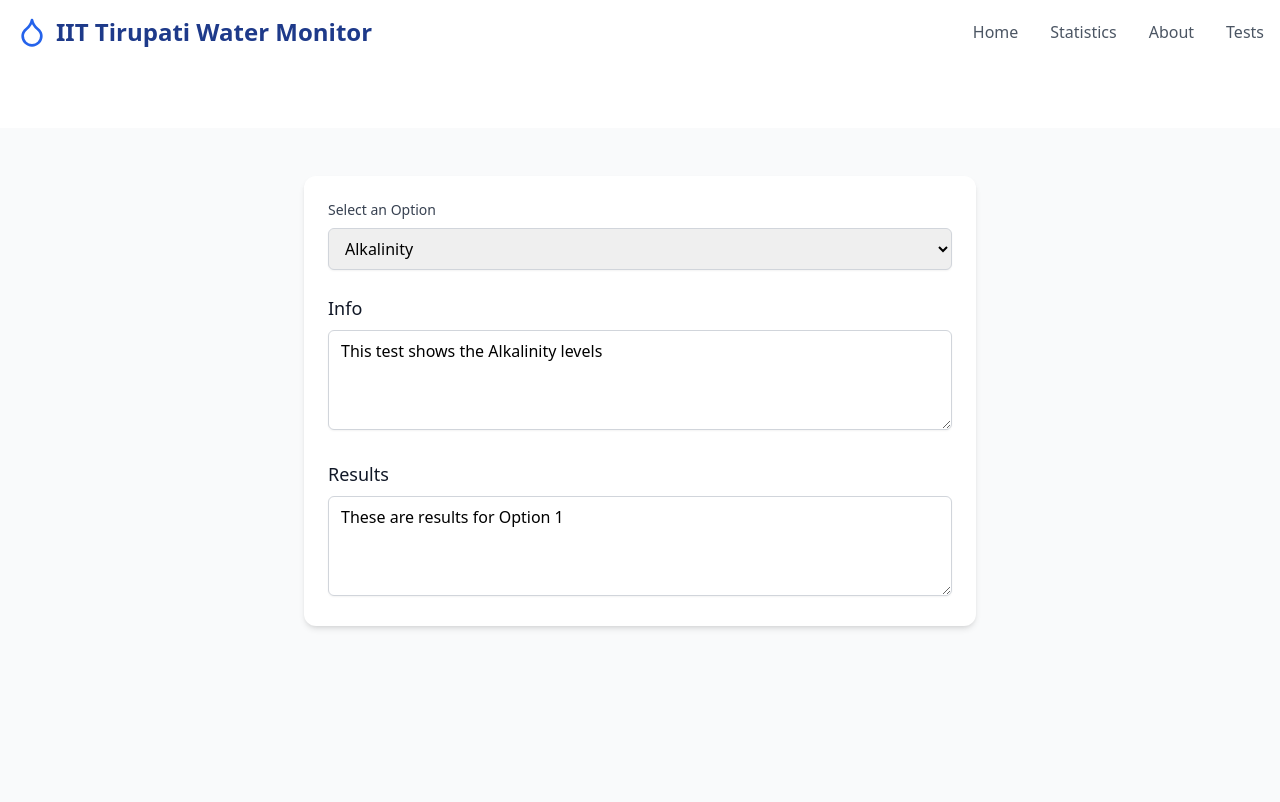
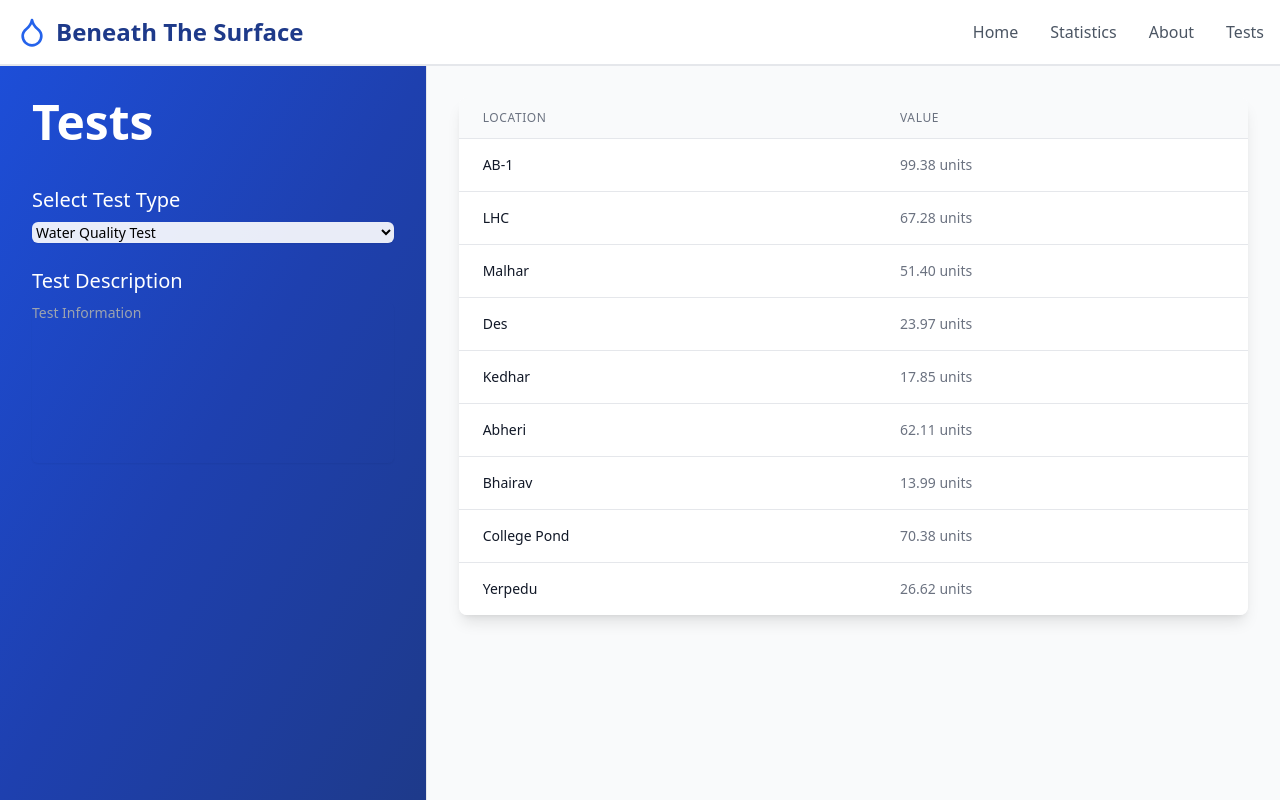
Before and after one commit to VasantatiChitraksh/Beneath-The-Surface, a React (Vite) app in the folder Website_Code/: page /tests in a window 1280 px wide. Shown: the top 802 px of the page. Built offline with nearby package versions, Linux system fonts and the light colour scheme.

Commit message:
Tests.tsx updated

```diff
--- a/Website_Code/src/App.tsx
+++ b/Website_Code/src/App.tsx
@@ -19,11 +19,6 @@ const App: React.FC = () => {
         <Route path="/survey" element={<SurveyForm />} />
         <Route path="/tests" element={<Tests/>}/>
       </Routes>
-      <footer className="bg-blue-900 text-white py-8">
-        <div className="container mx-auto px-4 text-center">
-          <p>© 2025 IIT Tirupati Water Conservation Initiative</p>
-        </div>
-      </footer>
     </div>
   );
 }
--- a/Website_Code/src/components/Header.tsx
+++ b/Website_Code/src/components/Header.tsx
@@ -3,14 +3,14 @@ import { DropletIcon } from 'lucide-react';
 
 const Header = () => {
   return (
-    <header className="bg-white shadow-md">
+    <header className="bg-white shadow-md border-b-2">
       <nav className="container mx-auto px-4 py-4">
         <div className="flex items-center justify-between">
           <div className="flex items-center space-x-2">
             <DropletIcon className="h-8 w-8 text-blue-600" />
-            <span className="text-2xl font-bold text-blue-900">
-              IIT Tirupati Water Monitor
-            </span>
+            <a href="/" className="text-2xl font-bold text-blue-900">
+              Beneath The Surface
+            </a>
           </div>
           <div className="hidden md:flex space-x-8">
             <a href="/" className="text-gray-600 hover:text-blue-600">Home</a>
--- a/Website_Code/src/components/homepage.tsx
+++ b/Website_Code/src/components/homepage.tsx
@@ -10,6 +10,11 @@ const Homepage = () => {
         <Hero/>
         <Statistics/>
         <About/>
+      <footer className="bg-blue-900 text-white py-8">
+        <div className="container mx-auto px-4 text-center">
+          <p>© 2025 IIT Tirupati Water Conservation Initiative</p>
+        </div>
+      </footer>
     </div>
     );
 };
--- a/Website_Code/src/components/tests.tsx
+++ b/Website_Code/src/components/tests.tsx
@@ -1,86 +1,113 @@
 import React, { useState } from 'react';
 
-interface TextBoxContent {
-  test: string;
-  results: string;
-}
+function Tests() {
+  const [description, setDescription] = useState('');
+  const [selectedTest, setSelectedTest] = useState('test-1');
 
-const Tests = () => {
-  const [selectedOption, setSelectedOption] = useState('Alkalinity');
+  const locations = [
+    "AB-1",
+    "LHC",
+    "Malhar",
+    "Des",
+    "Kedhar",
+    "Abheri",
+    "Bhairav",
+    "College Pond",
+    "Yerpedu"
+  ];
 
-  // Define content for different dropdown options
-  const contentMap: Record<string, TextBoxContent> = {
-    Alkalinity: {
-      test: "This test shows the Alkalinity levels",
-      results: "These are results for Option 1"
-    },
-    Acidity: {
-      test: "This test shows the Acidity levels",
-      results: "These are results for Option 2"
-    },
-    ph: {
-        test: "This test shows the pH levels",
-        results: "These are results for Option 2"
-    },
-    Turbidty: {
-        test: "This test shows the Turbidity levels",
-        results: "These are results for Option 2"
-    },
-    Hardness: {
-      test: "This test shows the Hardness levels",
-      results: "These are results for Option 3"
-    }
-  };
+  const tableData = locations.map((location, index) => ({
+    id: index + 1,
+    location,
+    value: `${(Math.random() * 100).toFixed(2)} units`
+  }));
 
-  const handleDropdownChange = (event: React.ChangeEvent<HTMLSelectElement>) => {
-    setSelectedOption(event.target.value);
-  };
+  const testOptions = [
+    { id: 'test-1', name: 'Water Quality Test' },
+    { id: 'test-2', name: 'pH Level Test' },
+    { id: 'test-3', name: 'Turbidity Test' },
+    { id: 'test-4', name: 'Dissolved Oxygen Test' },
+    { id: 'test-5', name: 'Dissolved Oxygen Test' },
+  ];
 
   return (
-    <section id="tests" className="py-16 bg-white">
-    <div className="min-h-screen bg-gray-50 py-12 px-4 sm:px-6 lg:px-8">
-      <div className="max-w-md mx-auto bg-white rounded-xl shadow-md overflow-hidden md:max-w-2xl p-6">
+    <div className="min-h-[calc(100vh-4.15rem)] h-[calc(100vh-4.15rem)] flex overflow-hidden">
+      {/* Left Panel - Fixed  */}
+      <div className="w-1/3 p-8 border-r border-gray-200 flex flex-col bg-gradient-to-br from-blue-700 via-blue-800 to-blue-900">
+        <div className="flex-shrink-0">
+          <h1 className="text-5xl font-bold mb-10 text-white">
+            Tests
+          </h1>
+
+          {/* Dropdown Menu */}
           <div className="mb-6">
-          <label htmlFor="options" className="block text-sm font-medium text-gray-700 mb-2">
-            Select an Option
+            <label htmlFor="test-type" className="block text-xl font-medium mb-2 text-white">
+              Select Test Type
             </label>
             <select
-            id="options"
-            value={selectedOption}
-            onChange={handleDropdownChange}
-            className="block w-full px-3 py-2 border border-gray-300 rounded-md shadow-sm focus:outline-none focus:ring-indigo-500 focus:border-indigo-500"
+              id="test-type"
+              value={selectedTest}
+              onChange={(e) => setSelectedTest(e.target.value)}
+              className="mt-1 block w-full rounded-md border-gray-300 bg-white bg-opacity-90 shadow-sm focus:border-indigo-500 focus:ring-indigo-500 sm:text-sm"
             >
-            <option value="Alkalinity">Alkalinity</option>
-            <option value="Acidity">Acidity</option>
-            <option value="ph">pH</option>
-            <option value="Hardness">Hardness</option>
-            <option value="Turbidty">Turbidty</option>
+              {testOptions.map((option) => (
+                <option key={option.id} value={option.id}>
+                  {option.name}
+                </option>
+              ))}
             </select>
           </div>
 
-        <div className="space-y-6">
           <div>
-            <h3 className="text-lg font-medium text-gray-900 mb-2">Info</h3>
+            <label htmlFor="description" className="block text-xl font-medium mb-2 text-white">
+              Test Description
+            </label>
+            <div className="mt-1 relative">
               <textarea
+                id="description"
+                value={description}
+                onChange={(e) => setDescription(e.target.value)}
+                rows={8}
                 readOnly
-              value={contentMap[selectedOption].test}
-              className="w-full px-3 py-2 border border-gray-300 rounded-md shadow-sm focus:outline-none focus:ring-indigo-500 focus:border-indigo-500 min-h-[100px]"
-            />
-          </div>
-
-          <div>
-            <h3 className="text-lg font-medium text-gray-900 mb-2">Results</h3>
-            <textarea
-              readOnly
-              value={contentMap[selectedOption].results}
-              className="w-full px-3 py-2 border border-gray-300 rounded-md shadow-sm focus:outline-none focus:ring-indigo-500 focus:border-indigo-500 min-h-[100px]"
+                className="block w-full rounded-md border-gray-300 bg-white bg-opacity-0 shadow-sm focus:border-indigo-500 focus:ring-indigo-500 sm:text-sm overflow-y-auto resize-none"
+                placeholder="Test Information"
               />
             </div>
           </div>
         </div>
       </div>
-    </section>
+
+      {/* Right Panel - Scrollable  */}
+      <div className="w-2/3 bg-gray-50 p-8 overflow-auto">
+        <div className="bg-white rounded-lg shadow-lg overflow-hidden">
+          <table className="min-w-full divide-y divide-gray-200">
+            <thead className="bg-gray-50">
+              <tr>
+                <th scope="col" className="sticky top-0 bg-gray-50 px-6 py-3 text-left text-xs font-medium text-gray-500 uppercase tracking-wider">
+                  Location
+                </th>
+                <th scope="col" className="sticky top-0 bg-gray-50 px-6 py-3 text-left text-xs font-medium text-gray-500 uppercase tracking-wider">
+                  Value
+                </th>
+              </tr>
+            </thead>
+            <tbody className="bg-white divide-y divide-gray-200">
+              {tableData.map((row) => (
+                <tr key={row.id} className="hover:bg-gray-50">
+                  <td className="px-6 py-4 whitespace-nowrap text-sm font-medium text-gray-900">
+                    {row.location}
+                  </td>
+                  <td className="px-6 py-4 whitespace-nowrap text-sm text-gray-500">
+                    {row.value}
+                  </td>
+                </tr>
+              ))}
+            </tbody>
+          </table>
+        </div>
+      </div>
+    </div>
   );
-};
+}
 
 export default Tests;
```
Lines whose indentation alone changed are shown as unchanged.
